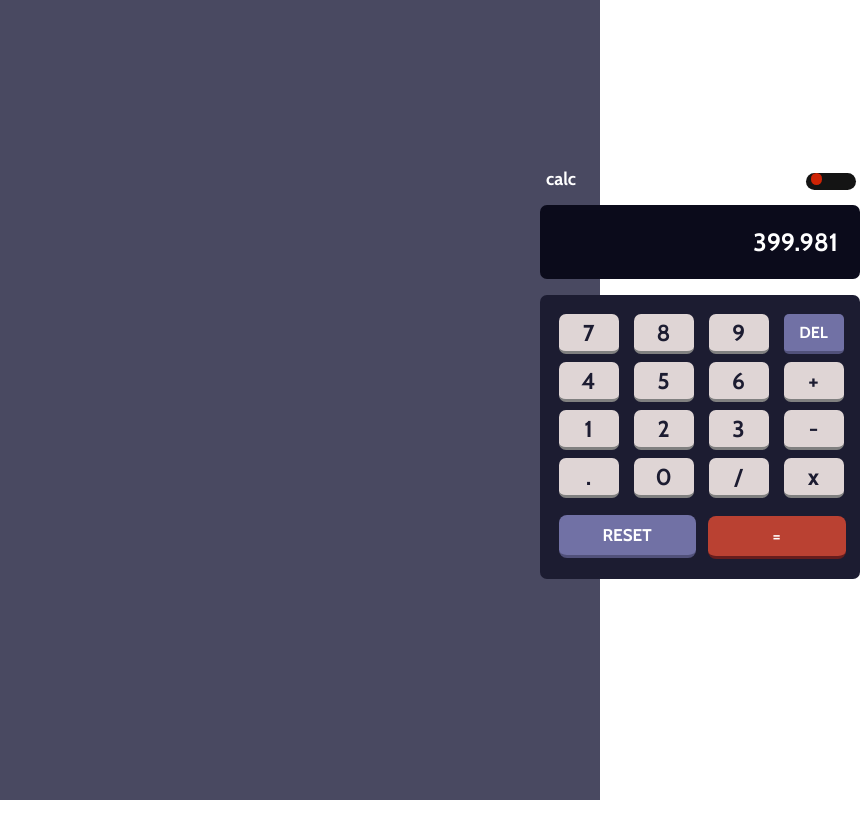
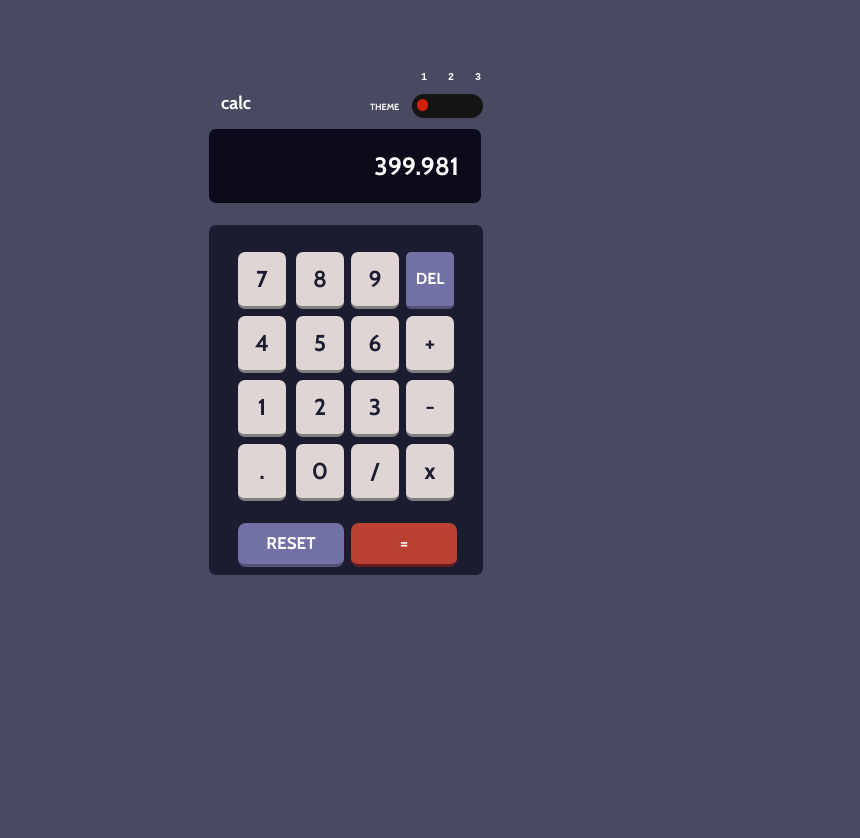
Before and after one commit to nmakhloufi-dev/Challenge-about-CSS-Layout-and-Responsive, a plain HTML site: page index.html in a window 600 px wide. Shown: the whole page, 860 px wide, since content can reach past the window. Before the commit the page ends 800 px from the top, so only its background shows below. Drawn offline with nearby package versions, Linux system fonts and the light colour scheme.

Commit message:
Mise à jour des fichiers index et style CSS

```diff
--- a/index.html
+++ b/index.html
@@ -3,7 +3,7 @@
 <head>
     <meta charset="UTF-8">
     <meta name="viewport" content="width=device-width, initial-scale=1.0">
-    <title>Document</title>
+    <title>Calculator</title>
 <link rel="stylesheet" href="style.css">
 </head>
 <body>
--- a/style.css
+++ b/style.css
@@ -5,8 +5,11 @@
     padding: 0;
 }
 /*display*/
+html{
+   background-color: rgb(73, 73, 97);
+}
 .grid-container-all{
-    background-color: rgb(73, 73, 97);
+
      display: grid;
      grid-template-rows: 200px 200px 200px 200px;
      grid-template-columns: 200px 200px 200px 200px;
@@ -100,8 +103,8 @@ font-size: 25px;
      margin-top: 30px;
      width: 40px;
      height: 17px;
- background-color: rgb(223, 213, 213);
-    border-radius: 7px;
+     background-color: rgb(223, 213, 213);
+     border-radius: 7px;
      color:  rgb(28, 28, 49);
      font-size: 23px;
      align-items:center;
@@ -159,14 +162,81 @@ font-size: 25px;
         }
 
 
-.number{
+/*.number{
 
     margin-left: 68px;
     margin-top: 12px;
+}*/
+
+@media screen and (max-width: 600px) {
+
+    .grid-container-all {
+        grid-template-columns: 1fr;
+        margin: 116px;
+        margin-top: 26px;
+              }
+
+      .container-display2 {
+
+                margin-top: 19px;
+
+           }
+
+      .box {
+        width: 44px;
+        height: 19px;
+        margin-left: 30px;
+        padding-right: 27px;
+       padding-top: 5px;
+       margin-block: 32px;
+              }
+        pre{
+            margin-top: 46px;
+            margin-bottom: -21px;
+            letter-spacing: 3px;
+        }
+
+        h2 {
+        margin-left: -161px;
+         margin-top: -58px;
+         }
+
+         .container-display3 {
+        margin-left: 0px;
+        margin-right: 3px;
+    }
+
+    .grid-container-calculator{
+       margin-bottom: 51px;
+        margin-top: -201px;
+        margin-right: 1px;
+        margin-left: 0px;
+        padding-top: 8px;
+        grid-template-rows: 64px 64px 64px 64px;
+    grid-template-columns: 58px 55px 55px 48px;
+
+        }
+.button-num{
+    width: 28px;
+    height: 34px;
 }
-
-@media screen and (min-width: 600px) {
-    .container {
-      margin: 1em 2em;
-    }
-  }
+.reset{
+    width: 86px;
+    height: 21px;
+    margin-bottom: 1px;
+    margin-top: 27px;
+    font-weight: bolder;
+}
+.equal{
+    width: 86px;
+    height: 21px;
+    margin-bottom: 1px;
+    margin-top: 27px;
+    margin-left: 55px;
+    font-weight: bolder;
+}
+.touche-unique{
+    width: 28px;
+    height: 34px;
+}
+        }
```
